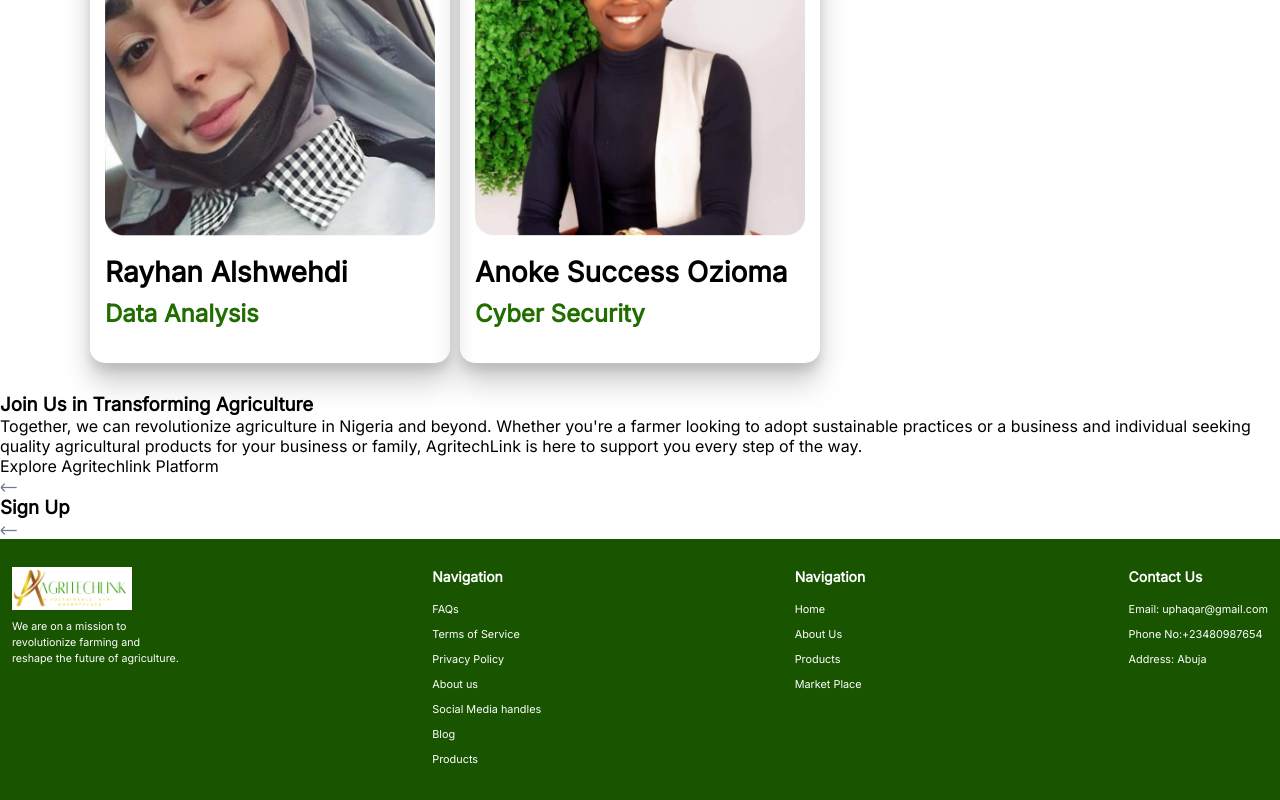
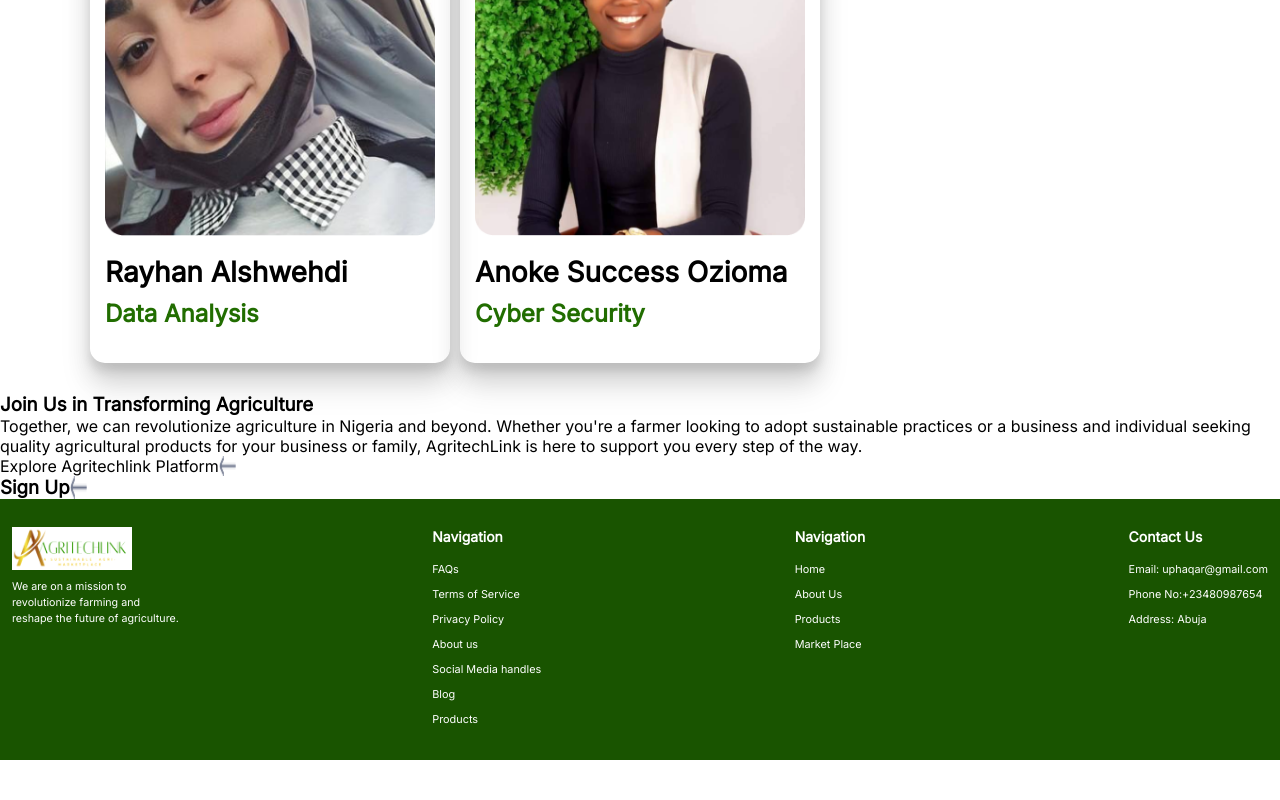
Before and after one commit to Ahnob/agritechcapstonereact, a React (Vite) app: page /Aboutus in a window 1280 px wide. Shown: the part 4899-5699 px from the top of the page. After the commit the page ends 5659 px from the top, so only its background shows below. Built offline with nearby package versions, Linux system fonts and the light colour scheme.

Commit message:
added a few more contents to the about page

```diff
--- a/src/components/Aboutus/AboutUs.jsx
+++ b/src/components/Aboutus/AboutUs.jsx
@@ -285,11 +285,11 @@ const AboutUs = () => {
             your business or family, AgritechLink is here to support you every
             step of the way.
           </p>
-          <div>
+          <div className="flex">
             <p>Explore Agritechlink Platform</p>
             <img src={arrow_image} alt="explore image" />
           </div>
-          <div>
+          <div className="flex">
             <h3>Sign Up </h3>
             <img src={arrow_image} alt="signup in the about page" />
           </div>
--- a/src/components/Aboutus/Aboutus.css
+++ b/src/components/Aboutus/Aboutus.css
@@ -329,6 +329,9 @@
   margin-top: 10px;
 }
 
+.flex {
+  display: flex;
+}
 @media screen and (min-width: 1025px) {
   .about-para {
     flex-direction: column;
```
